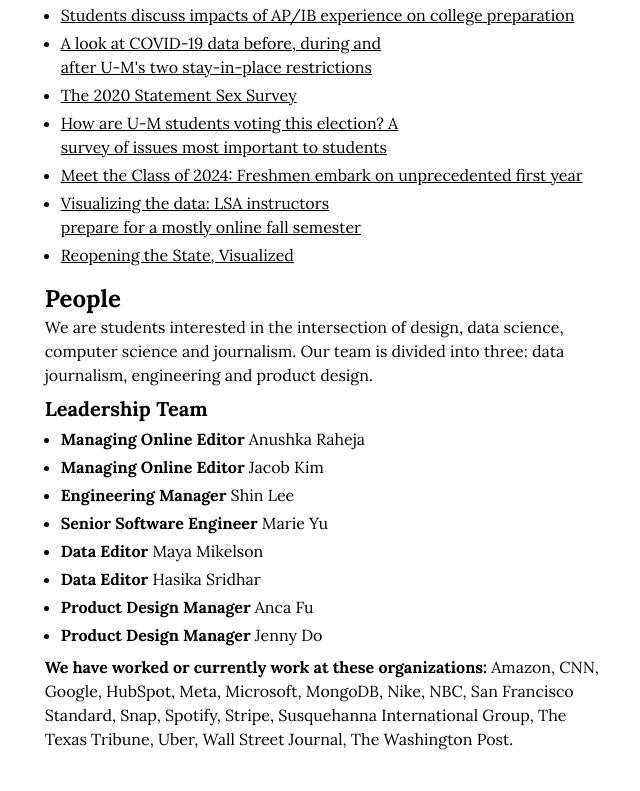
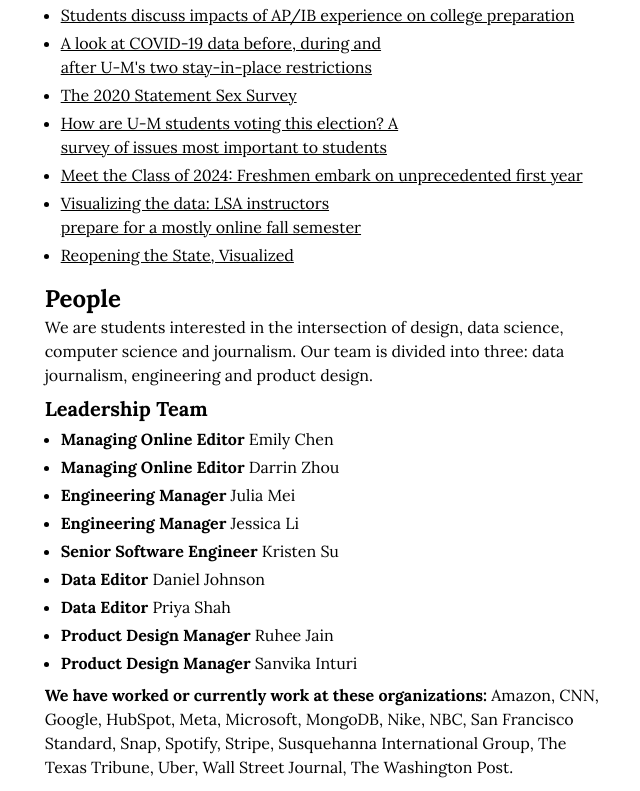
Before and after one commit to michigandaily/michigandaily.github.io, a Next.js app: page / in a window 1280 px wide. Shown: the part 3369-4160 px from the top of the page, without its empty margins (314-954 px from the left). Before the commit the page ends 4132 px from the top, so only its background shows below. Built offline with nearby package versions, Linux system fonts and the light colour scheme.

Commit message:
2025 editing class lezzgo

```diff
--- a/src/app/page.tsx
+++ b/src/app/page.tsx
@@ -616,28 +616,31 @@ export default function Page() {
             </h3>
             <UnorderedList>
               <li>
-                <b>Managing Online Editor</b> Anushka Raheja
+                <b>Managing Online Editor</b> Emily Chen
               </li>
               <li>
-                <b>Managing Online Editor</b> Jacob Kim
+                <b>Managing Online Editor</b> Darrin Zhou
               </li>
               <li>
-                <b>Engineering Manager</b> Shin Lee
+                <b>Engineering Manager</b> Julia Mei
               </li>
               <li>
-                <b>Senior Software Engineer</b> Marie Yu
+                <b>Engineering Manager</b> Jessica Li
               </li>
               <li>
-                <b>Data Editor</b> Maya Mikelson
+                <b>Senior Software Engineer</b> Kristen Su
               </li>
               <li>
-                <b>Data Editor</b> Hasika Sridhar
+                <b>Data Editor</b> Daniel Johnson
               </li>
               <li>
-                <b>Product Design Manager</b> Anca Fu
+                <b>Data Editor</b> Priya Shah
               </li>
               <li>
-                <b>Product Design Manager</b> Jenny Do
+                <b>Product Design Manager</b> Ruhee Jain
+              </li>
+              <li>
+                <b>Product Design Manager</b> Sanvika Inturi
               </li>
             </UnorderedList>
           </section>
```
Also changed, not shown: 1 other file (tests, documents, lock files or other folders).
